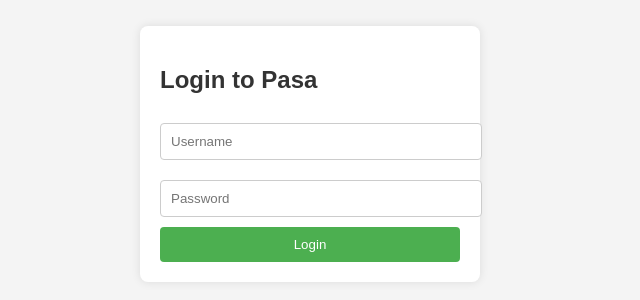
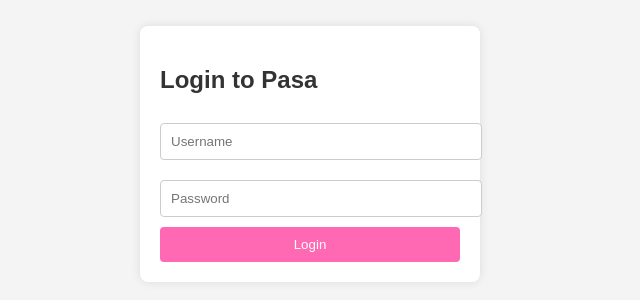
Before and after one commit to shahzaibnawabuos-cmd/easypasa, a plain HTML site: page index.html in a window 1280 px wide. Shown: the part 246-546 px from the top of the page, without its empty margins (330-970 px from the left). Drawn offline with Linux system fonts and the light colour scheme.

Commit message:
colr change

```diff
--- a/styles.css
+++ b/styles.css
@@ -32,7 +32,7 @@ input {
 button {
     width: 100%;
     padding: 10px;
-    background-color: #4CAF50;
+    background-color: #FF69B4;
     color: white;
     border: none;
     border-radius: 4px;
@@ -40,7 +40,7 @@ button {
 }
 
 button:hover {
-    background-color: #45a049;
+    background-color: #FF1493;
 }
 
 #balance {
```
Also changed, not shown: 1 other file.
